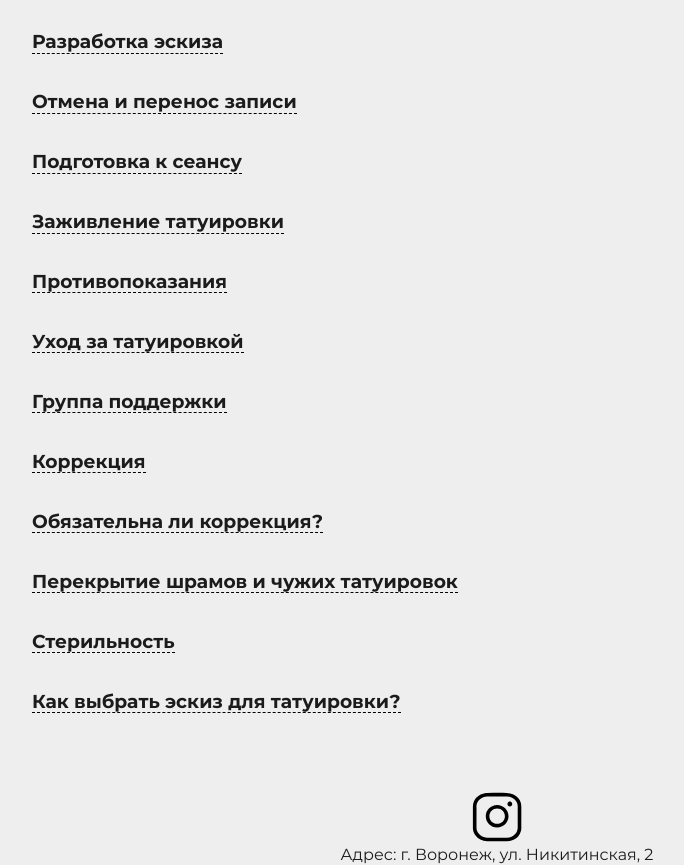
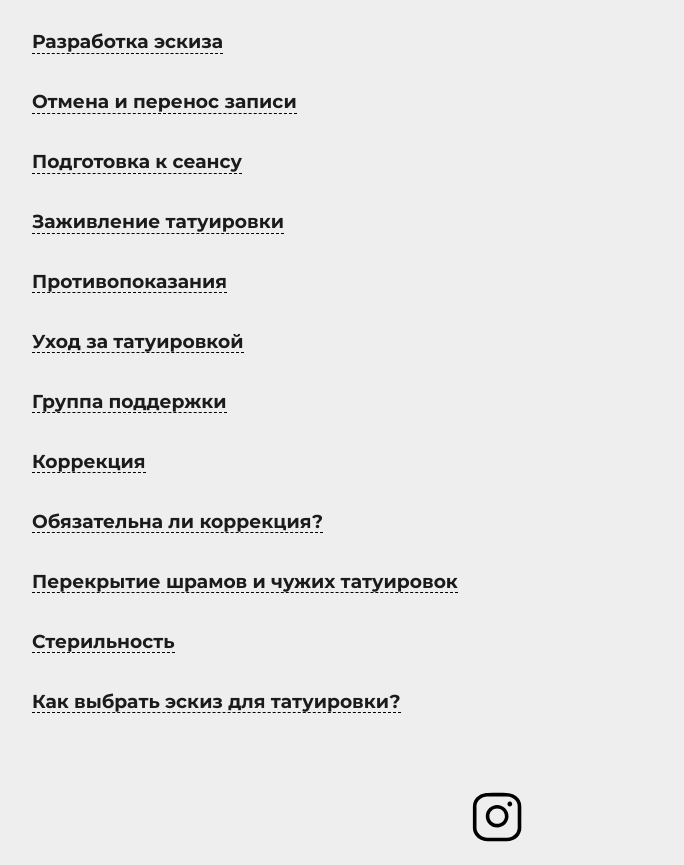
Before and after one commit to ryazancev/tatooBlog, a website: page src/index.html in a window 1280 px wide. Shown: the part 1231-2096 px from the top of the page, without its empty margins (143-827 px from the left). Drawn offline with Linux system fonts and the light colour scheme.

Commit message:
delete address

```diff
--- a/src/index.html
+++ b/src/index.html
@@ -375,10 +375,6 @@
                 </g>
             </svg>
         </a>
-        <a class="footer__link"
-           href="https://www.google.com/maps/place/%D0%9D%D0%B8%D0%BA%D0%B8%D1%82%D0%B8%D0%BD%D1%81%D0%BA%D0%B0%D1%8F+%D1%83%D0%BB.,+2,+%D0%92%D0%BE%D1%80%D0%BE%D0%BD%D0%B5%D0%B6,+%D0%92%D0%BE%D1%80%D0%BE%D0%BD%D0%B5%D0%B6%D1%81%D0%BA%D0%B0%D1%8F+%D0%BE%D0%B1%D0%BB.,+394036/data=!4m2!3m1!1s0x413b2efd6d510fbf:0x96dc932b6a0c3ffb?sa=X&ved=2ahUKEwiHg-Ct7vvvAhVK2SoKHdrtBfoQ8gEwAHoECAMQAQ">Адрес:
-            г. Воронеж, ул. Никитинская, 2
-        </a>
     </div>
 </footer>
 
```
